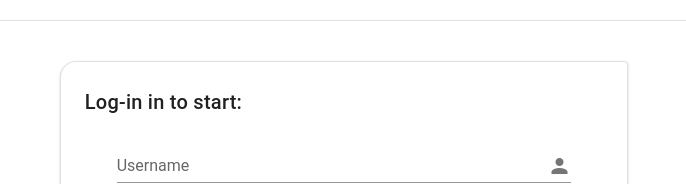
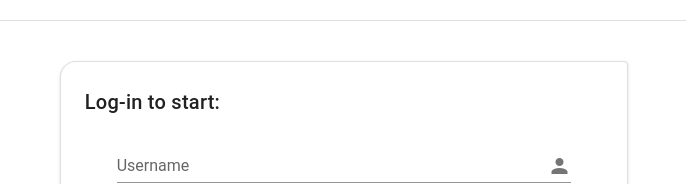
Before and after one commit to rafael-lua/teacher-dashboard, a Vue app: page / in a window 1280 px wide. Shown: the part 269-453 px from the top of the page, without its empty margins (296-982 px from the left). Built offline with nearby package versions, Linux system fonts and the light colour scheme.

Commit message:
fix typo

```diff
--- a/src/components/authentication/LoginForm.vue
+++ b/src/components/authentication/LoginForm.vue
@@ -2,7 +2,7 @@
   <v-form v-model="isValid">
     <v-container class="d-flex justify-center">
       <v-card elevation="1" class="pa-2" outlined shaped :width="cardWidth">
-        <v-card-title>Log-in in to start:</v-card-title>
+        <v-card-title>Log-in to start:</v-card-title>
         <v-row class="d-flex justify-center">
           <v-col cols="10">
             <v-text-field
```
